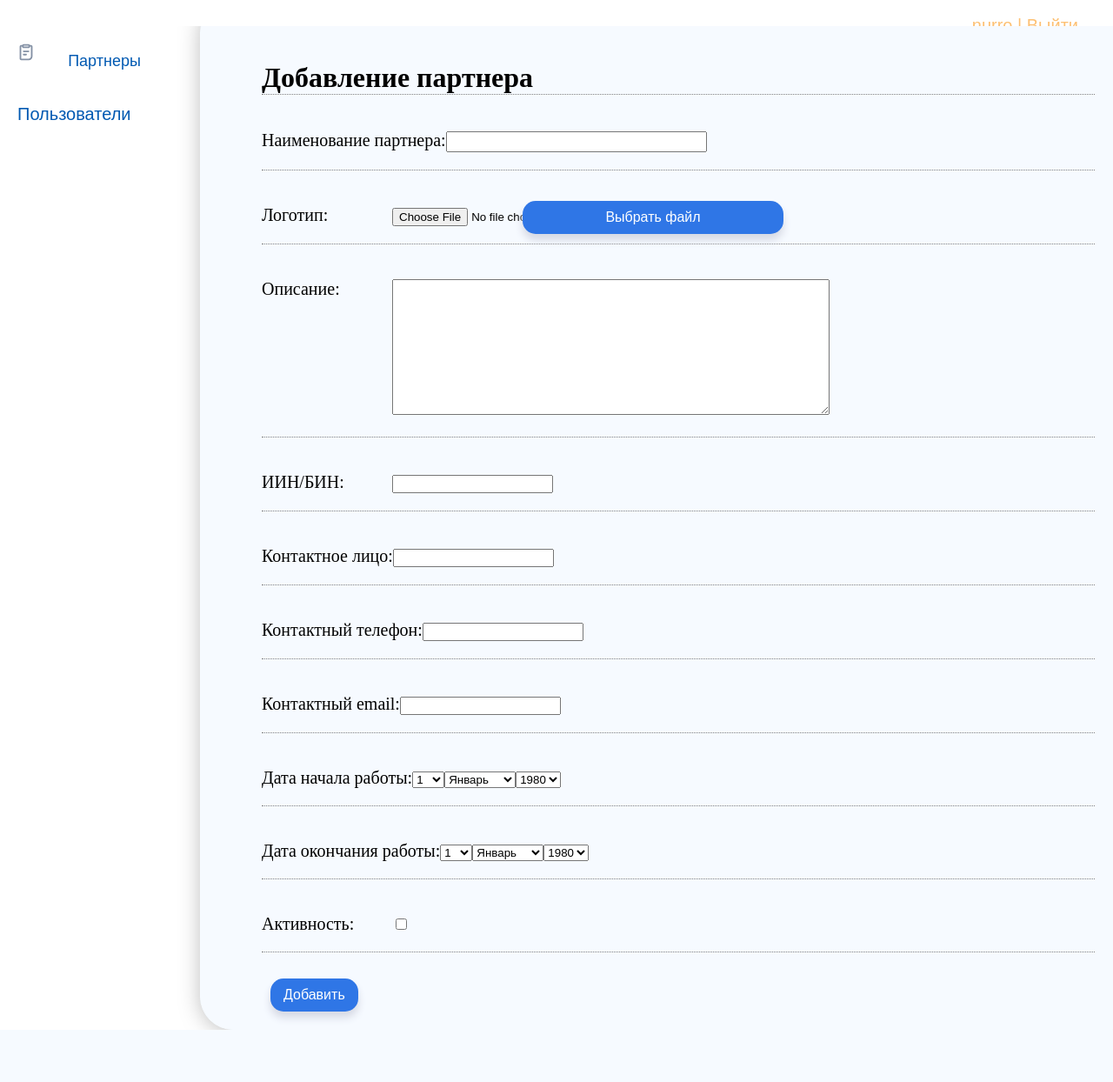
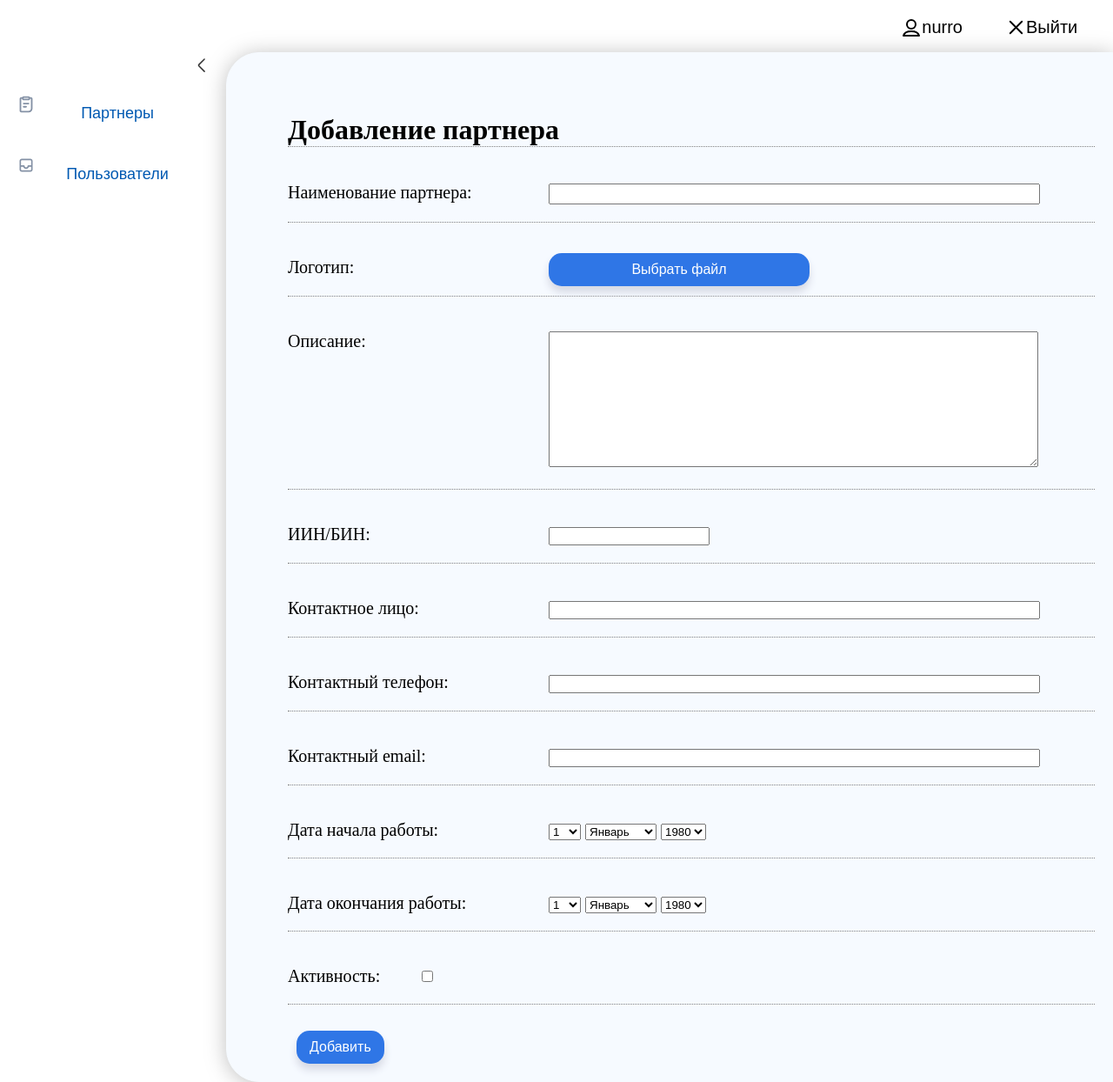
Before and after one commit to nurr0/jaicrm, a Django app: page /addpartner/ in a window 1280 px wide. Shown: the whole page at 87% size. Before the commit the page ends 1184 px from the top, so only its background shows below. Run offline with Django 4.2, Linux system fonts and the light colour scheme; a user stored in the database is signed in; parts of the project's set-up code (start-up, migrations or seed data) failed here and were passed over.

Commit message:
15(front)

```diff
--- a/JaiCRM/Jaimain/static/Jaimain/css/styles.css
+++ b/JaiCRM/Jaimain/static/Jaimain/css/styles.css
@@ -1,7 +1,3 @@
-* {
-	box-sizing: border-box;
-  }
-
 html, body {
 	font-family: 'Arial';
 	margin: 0;
@@ -82,14 +78,9 @@ ul.list-articles li {
 .clear {clear: both;}
 
 .header {
-	height: 30px;
+	height: 60px;
 	width: 100%;
 	background: white;
-	position: fixed;
-    top: 0;
-	list-style-type: none;
-    margin-bottom: 100px;
-    padding: 0;
     overflow: hidden;
     z-index: 100;
 
@@ -99,6 +90,7 @@ ul.list-articles li {
 	background: url('../images/logo.png') no-repeat 10px 5px;
 	width: 70px;
 	height: 60px;
+	display: none;
 }
 
 ul.mainmenu {
@@ -108,7 +100,7 @@ ul.mainmenu {
 	height: 60px;
 	color: #fdc073;
 	font-size: 20px;
-	overflow: hidden;
+	/* overflow: hidden; */
 }
 ul.mainmenu li {
 	float: left;
@@ -173,6 +165,8 @@ div.button {
 	width: 100%;
 	min-height: 100%;
 	height: 100%;
+
+
 }
 
 .left-chapters {
@@ -692,6 +686,7 @@ ul.lang-list li a:hover {color: #fdc073;}
 	/* min-height: fit-content; */
 	/* background-color: #2F76E6;   */
 	z-index: 1000;
+	top:-1px
 
 }
 
@@ -808,6 +803,39 @@ ul.lang-list li a:hover {color: #fdc073;}
 	border-bottom: rgb(128, 128, 128) dotted 1px;
 }
 
+.header__user{
+	display: flex;
+	flex-wrap: wrap;
+	justify-content: end;
+}
+
+.last{
+	color:black;
+	justify-content: center;
+	align-items: center;
+	margin-right: 50px;
+	display: flex;
+	cursor: pointer;
+
+}
+
+.header__user-exit{
+	display: flex;
+	justify-content: center;
+	align-items: center;
+	cursor: pointer;
+
+}
+
+.header__user-exitImg{
+	width: 23px;
+	height: 23px;
+}
+
+.header__exit{
+	color:black !important;
+	width: 100px;
+}
 
 
 /* Страница Поиска Начало */
--- a/JaiCRM/Jaimain/static/Jaimain/main.js
+++ b/JaiCRM/Jaimain/static/Jaimain/main.js
@@ -48,17 +48,16 @@ function nonActive2(){
 const partners = document.querySelectorAll('[href="/partners/"]')[0];
 partners.classList.add('partners-block')
 
-const addPartners = document.querySelector('[href="/addpartner/"]');
-addPartners.classList.add('addPartners-block')
+const users = document.querySelector('[href="/users/"]');
+users.classList.add('addPartners-block')
 
 const url = window.location.href;
 if (url === 'http://127.0.0.1:8000/partners/'){
     partners.classList.add('ActiveList')
-}else if (url === 'http://127.0.0.1:8000/addpartner/'){
-    addPartners.classList.add('ActiveList')
-}else if (url === 'http://127.0.0.1:8000/partners/1/'){
-    partners.classList.add('ActiveList')
-};
+
+}else if (url === 'http://127.0.0.1:8000/users/' || url === 'http://127.0.0.1:8000/registeruser/' ){
+    users.classList.add('ActiveList')
+}
 
 
 showPartners.addEventListener('click', ()=> location.href = 'http://127.0.0.1:8000/partners/')
--- a/JaiCRM/Jaimain/templates/Jaimain/base.html
+++ b/JaiCRM/Jaimain/templates/Jaimain/base.html
@@ -23,14 +23,27 @@
 {% block mainmenu %}
 		<div class="header">
 			<ul id="mainmenu" class="mainmenu">
-			<li class="logo">
+			<div class="logo">
 				<!-- <a href="{% url 'partners' %}" > -->
 				<div class="logo"></div></a>
-			</li>
+				</div>
 {% if request.user.is_authenticated %}
-			<li class="last">{{user.username}} | <a href="{% url 'logout' %}">Выйти</a> </li>
+				<div class="header__user">
+					<div class="last">
+						<img src="./../../static/Jaimain/images/user.svg" alt="">
+						<p>{{user.username}}</p>
+					</div>
+					<div class="header__user-exit">
+						<img class="header__user-exitImg" src="./../../static/Jaimain/images/exit.svg" alt="">
+						<a class="header__exit" href="{% url 'logout' %}">Выйти</a>
+					</div>
+				</div>
+
+
 			{% else %}
-			<li class="last"><a href="{% url 'login' %}">Войти</a></li>
+
+			<div class="last"><a href="{% url 'login' %}">Войти</a>
+			</div>
 			{% endif %}
 {% endblock %}
 <!-- Sidebar слева -->
```
Also changed, not shown: JaiCRM/Jaimain/migrations/0001_initial.py (added), JaiCRM/Jaimain/static/Jaimain/images/exit.svg (added), JaiCRM/Jaimain/static/Jaimain/images/user.svg (added), JaiCRM/db.sqlite3.
